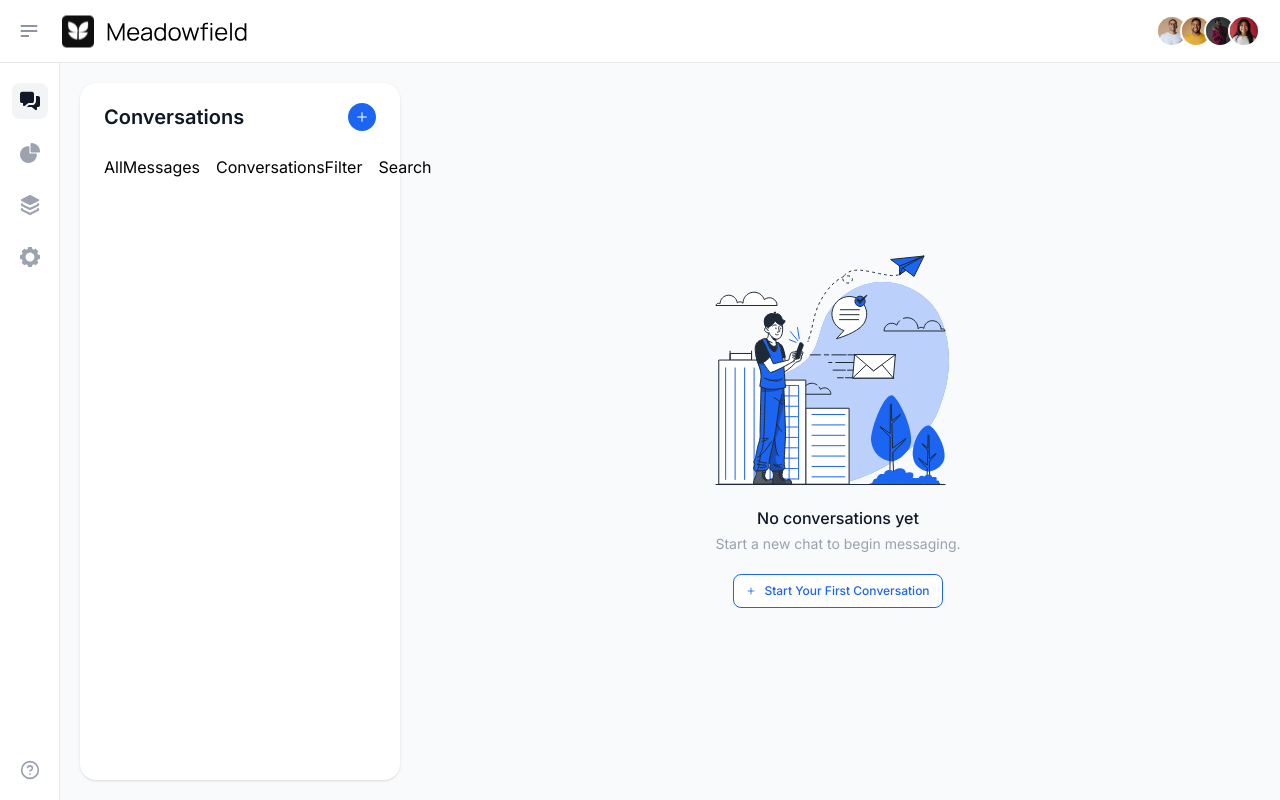
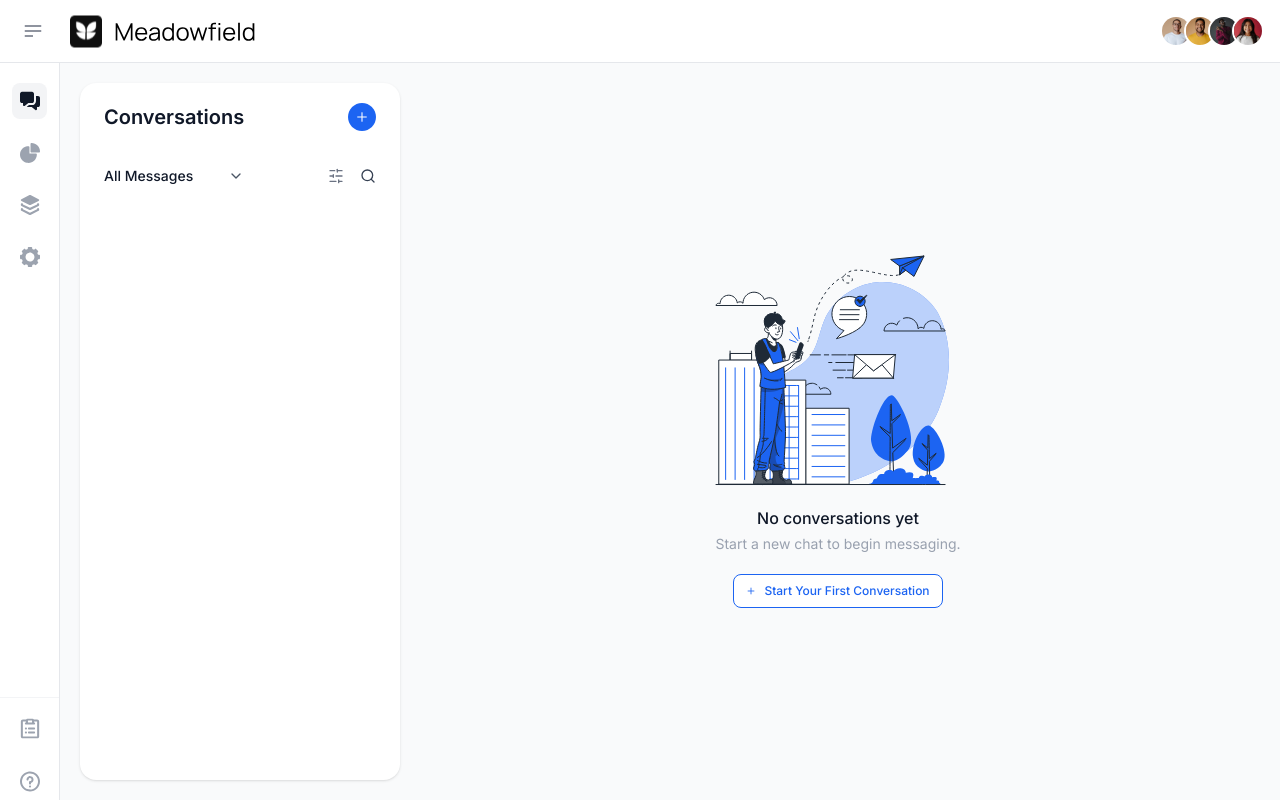
Before and after one commit to asif-zulfiqar/arnio-saas, a Next.js app: page / in a window 1280 px wide. Built offline with nearby package versions, Linux system fonts and the light colour scheme.

Commit message:
fix: sidebar updated

```diff
--- a/app/(protected)/(user)/layout.js
+++ b/app/(protected)/(user)/layout.js
@@ -1,18 +1,22 @@
-import Header from "@/components/layout/Header"
-import LeftSidebar from "@/components/layout/LeftSidebar"
+"use client";
+import Header from "@/components/layout/Header";
+import LeftSidebar from "@/components/layout/LeftSidebar";
+import { useState } from "react";
 
-const UserLayout = ({children}) => {
+const UserLayout = ({ children }) => {
+  const [isSidebarOpen, setIsSidebarOpen] = useState(false);
+
+  const handleToggle = () => setIsSidebarOpen((s) => !s);
+
   return (
     <main className="min-h-screen min-w-screen bg-[#F9FAFB] flex flex-col">
-      <Header />
+      <Header isSidebarOpen={isSidebarOpen} onToggle={handleToggle} />
       <section className="flex flex-1">
-        <LeftSidebar />
-        <section className="flex-1 p-5">
-            {children}
-        </section>
+        <LeftSidebar isOpen={isSidebarOpen} />
+        <section className="flex-1 p-5">{children}</section>
       </section>
     </main>
-  )
-}
+  );
+};
 
-export default UserLayout
+export default UserLayout;
--- /dev/null
+++ b/app/assets/svgs/sidebar/DocsIcon.jsx
@@ -0,0 +1,46 @@
+const DocsIcon = ({ active }) => {
+  return (
+    <svg
+      width="20"
+      height="21"
+      viewBox="0 0 20 21"
+      fill="none"
+      xmlns="http://www.w3.org/2000/svg"
+    >
+      <g clipPath="url(#clip0_592_10324)">
+        <path
+          d="M17.1295 1.5H13.7908C13.6135 1.19696 13.3581 0.945042 13.0502 0.769523C12.7424 0.594003 12.3929 0.501054 12.037 0.5H7.96288C7.6069 0.501054 7.25746 0.594003 6.94962 0.769523C6.64177 0.945042 6.38636 1.19696 6.20899 1.5H2.87029C2.33003 1.5 1.8119 1.71071 1.42989 2.08579C1.04787 2.46086 0.833252 2.96957 0.833252 3.5V18.5C0.833252 19.0304 1.04787 19.5391 1.42989 19.9142C1.8119 20.2893 2.33003 20.5 2.87029 20.5H17.1295C17.6698 20.5 18.1879 20.2893 18.57 19.9142C18.952 19.5391 19.1666 19.0304 19.1666 18.5V3.5C19.1666 2.96957 18.952 2.46086 18.57 2.08579C18.1879 1.71071 17.6698 1.5 17.1295 1.5ZM12.037 2.5V4.5H7.96288V2.5H12.037ZM17.1295 18.5H2.87029V3.5H5.92584V4.5C5.65572 4.5 5.39665 4.60536 5.20564 4.79289C5.01463 4.98043 4.90733 5.23478 4.90733 5.5C4.90733 5.76522 5.01463 6.01957 5.20564 6.20711C5.39665 6.39464 5.65572 6.5 5.92584 6.5H14.074C14.3441 6.5 14.6032 6.39464 14.7942 6.20711C14.9852 6.01957 15.0925 5.76522 15.0925 5.5C15.0925 5.23478 14.9852 4.98043 14.7942 4.79289C14.6032 4.60536 14.3441 4.5 14.074 4.5V3.5H17.1295V18.5Z"
+          fill={active ? "#111928" : "#9CA3AF"}
+        />
+        <path
+          d="M14.074 9.5H8.9814C8.71127 9.5 8.45221 9.60536 8.2612 9.79289C8.07019 9.98043 7.96288 10.2348 7.96288 10.5C7.96288 10.7652 8.07019 11.0196 8.2612 11.2071C8.45221 11.3946 8.71127 11.5 8.9814 11.5H14.074C14.3441 11.5 14.6032 11.3946 14.7942 11.2071C14.9852 11.0196 15.0925 10.7652 15.0925 10.5C15.0925 10.2348 14.9852 9.98043 14.7942 9.79289C14.6032 9.60536 14.3441 9.5 14.074 9.5Z"
+          fill={active ? "#111928" : "#9CA3AF"}
+        />
+        <path
+          d="M14.074 13.5H8.9814C8.71127 13.5 8.45221 13.6054 8.2612 13.7929C8.07019 13.9804 7.96288 14.2348 7.96288 14.5C7.96288 14.7652 8.07019 15.0196 8.2612 15.2071C8.45221 15.3946 8.71127 15.5 8.9814 15.5H14.074C14.3441 15.5 14.6032 15.3946 14.7942 15.2071C14.9852 15.0196 15.0925 14.7652 15.0925 14.5C15.0925 14.2348 14.9852 13.9804 14.7942 13.7929C14.6032 13.6054 14.3441 13.5 14.074 13.5Z"
+          fill={active ? "#111928" : "#9CA3AF"}
+        />
+        <path
+          d="M5.92584 11.5C6.48836 11.5 6.94436 11.0523 6.94436 10.5C6.94436 9.94771 6.48836 9.5 5.92584 9.5C5.36333 9.5 4.90733 9.94771 4.90733 10.5C4.90733 11.0523 5.36333 11.5 5.92584 11.5Z"
+          fill={active ? "#111928" : "#9CA3AF"}
+        />
+        <path
+          d="M5.92584 15.5C6.48836 15.5 6.94436 15.0523 6.94436 14.5C6.94436 13.9477 6.48836 13.5 5.92584 13.5C5.36333 13.5 4.90733 13.9477 4.90733 14.5C4.90733 15.0523 5.36333 15.5 5.92584 15.5Z"
+          fill={active ? "#111928" : "#9CA3AF"}
+        />
+      </g>
+      <defs>
+        <clipPath id="clip0_592_10324">
+          <rect
+            width="20"
+            height="20"
+            fill="white"
+            transform="translate(0 0.5)"
+          />
+        </clipPath>
+      </defs>
+    </svg>
+  );
+};
+
+export default DocsIcon;
--- /dev/null
+++ b/app/assets/svgs/sidebar/HelpIcon.jsx
@@ -0,0 +1,26 @@
+const HelpIcon = ({ active }) => {
+  return (
+    <svg
+      width="20"
+      height="21"
+      viewBox="0 0 20 21"
+      fill="none"
+      xmlns="http://www.w3.org/2000/svg"
+    >
+      <path
+        d="M10 20.5C8.02219 20.5 6.08879 19.9135 4.4443 18.8147C2.79981 17.7159 1.51809 16.1541 0.761209 14.3268C0.00433284 12.4996 -0.1937 10.4889 0.192152 8.5491C0.578004 6.60929 1.53041 4.82746 2.92894 3.42894C4.32746 2.03041 6.10929 1.078 8.0491 0.692152C9.98891 0.3063 11.9996 0.504333 13.8268 1.26121C15.6541 2.01809 17.2159 3.29981 18.3147 4.9443C19.4135 6.58879 20 8.52219 20 10.5C19.9971 13.1513 18.9426 15.6931 17.0679 17.5679C15.1931 19.4426 12.6513 20.4971 10 20.5ZM10 2.5C8.41775 2.5 6.87103 2.9692 5.55544 3.84825C4.23985 4.7273 3.21447 5.97673 2.60897 7.43854C2.00347 8.90034 1.84504 10.5089 2.15372 12.0607C2.4624 13.6126 3.22433 15.038 4.34315 16.1569C5.46197 17.2757 6.88743 18.0376 8.43928 18.3463C9.99113 18.655 11.5997 18.4965 13.0615 17.891C14.5233 17.2855 15.7727 16.2602 16.6518 14.9446C17.5308 13.629 18 12.0823 18 10.5C17.9976 8.379 17.154 6.34555 15.6542 4.84578C14.1544 3.34601 12.121 2.50239 10 2.5Z"
+        fill={active ? "#111928" : "#9CA3AF"}
+      />
+      <path
+        d="M10 13.5C9.73479 13.5 9.48043 13.3946 9.2929 13.2071C9.10536 13.0196 9 12.7652 9 12.5V11.082C8.99999 10.9473 9.02718 10.8141 9.07994 10.6902C9.13269 10.5663 9.20992 10.4543 9.307 10.361C9.40334 10.2671 9.51793 10.194 9.64366 10.1462C9.7694 10.0984 9.90362 10.0769 10.038 10.083C10.2313 10.09 10.4241 10.0579 10.6047 9.98854C10.7853 9.91921 10.95 9.81409 11.089 9.67951C11.228 9.54493 11.3383 9.38365 11.4134 9.20537C11.4885 9.02708 11.5268 8.83546 11.526 8.642C11.5414 8.24418 11.3981 7.85654 11.1277 7.56435C10.8572 7.27217 10.4818 7.09939 10.084 7.084C9.68618 7.06862 9.29854 7.2119 9.00635 7.48233C8.71417 7.75276 8.54139 8.12818 8.526 8.526C8.52284 8.65777 8.49329 8.78757 8.43909 8.90773C8.3849 9.02788 8.30717 9.13595 8.21049 9.22554C8.11381 9.31514 8.00015 9.38443 7.87623 9.42934C7.7523 9.47425 7.62063 9.49386 7.489 9.487C7.22425 9.47659 6.97446 9.36154 6.79446 9.16711C6.61447 8.97268 6.519 8.71477 6.529 8.45C6.55739 7.80695 6.76257 7.18418 7.12196 6.65017C7.48136 6.11617 7.98105 5.69162 8.5661 5.4232C9.15115 5.15479 9.79888 5.05291 10.4381 5.12877C11.0773 5.20463 11.6832 5.45529 12.1891 5.85318C12.6951 6.25108 13.0816 6.7808 13.306 7.38409C13.5304 7.98738 13.5841 8.64087 13.4612 9.27271C13.3383 9.90454 13.0435 10.4903 12.6093 10.9654C12.1751 11.4406 11.6182 11.7868 11 11.966V12.5C11 12.7652 10.8946 13.0196 10.7071 13.2071C10.5196 13.3946 10.2652 13.5 10 13.5Z"
+        fill={active ? "#111928" : "#9CA3AF"}
+      />
+      <path
+        d="M10 16.5C10.5523 16.5 11 16.0523 11 15.5C11 14.9477 10.5523 14.5 10 14.5C9.44772 14.5 9 14.9477 9 15.5C9 16.0523 9.44772 16.5 10 16.5Z"
+        fill={active ? "#111928" : "#9CA3AF"}
+      />
+    </svg>
+  );
+};
+
+export default HelpIcon;
--- a/components/conversations/AllMessages.jsx
+++ b/components/conversations/AllMessages.jsx
@@ -1,5 +1,27 @@
+import Dropdown from "../global/small/Dropdown";
+
+const options = [
+  { value: "all", option: "All Messages" },
+  { value: "unread", option: "Unread" },
+  { value: "pinned", option: "Pinned" },
+];
+
 const AllMessages = () => {
-  return <div>AllMessages</div>;
+  const handleSelect = (value) => {
+    console.log("Selected option:", value);
+  };
+  return (
+    <Dropdown
+      defaultText="All Messages"
+      options={options}
+      onSelect={handleSelect}
+      width="140px"
+      bgColor="bg-transparent"
+      border="border-transparent"
+      color="text-gray-900"
+      cn="!mt-0 !px-0"
+    />
+  );
 };
 
 export default AllMessages;
--- a/components/conversations/ConversationsFilter.jsx
+++ b/components/conversations/ConversationsFilter.jsx
@@ -1,5 +1,11 @@
+import { SlidersHorizontal } from "lucide-react";
+
 const ConversationsFilter = () => {
-  return <div>ConversationsFilter</div>;
+  return (
+    <div>
+      <SlidersHorizontal className="size-4 text-gray-500 hover:text-primary/80 cursor-pointer" />
+    </div>
+  );
 };
 
 export default ConversationsFilter;
--- a/components/conversations/Search.jsx
+++ b/components/conversations/Search.jsx
@@ -1,5 +1,11 @@
+import { SearchIcon } from "lucide-react";
+
 const Search = () => {
-  return <div>Search</div>;
+  return (
+    <div>
+      <SearchIcon className="size-4 text-gray-700" />
+    </div>
+  );
 };
 
 export default Search;
--- a/components/global/small/Dropdown.jsx
+++ b/components/global/small/Dropdown.jsx
@@ -9,6 +9,10 @@ const Dropdown = ({
   initialValue,
   width,
   label,
+  color,
+  border,
+  bgColor,
+  cn,
 }) => {
   const [isOpen, setIsOpen] = useState(false);
   const [selected, setSelected] = useState(null);
@@ -41,13 +45,19 @@ const Dropdown = ({
       <label className="text-sm font-medium text-gray-900">{label}</label>
       <button
         type="button"
-        className="mt-2 outline-none px-4 h-[42px] border border-gray-300 bg-gray-50 rounded-lg w-full text-sm text-gray-900 focus:border-primary focus:ring-1 focus:ring-primary flex justify-between items-center"
+        className={`outline-none px-4 h-[42px] ${
+          border ? border : "border border-gray-300"
+        } ${
+          bgColor
+            ? bgColor
+            : "bg-gray-50 focus:border-primary focus:ring-1 focus:ring-primary"
+        } rounded-lg w-full text-sm text-gray-900 font-medium flex justify-between items-center ${cn}`}
         onClick={() => setIsOpen(!isOpen)}
         style={{ width: width || "100%" }}
       >
         <span
           className={`text-sm font-[500] ${
-            selected ? "text-gray-900" : "text-gray-500"
+            selected ? "text-gray-900" : color || "text-gray-500"
           }`}
         >
           {selected ? selected.option : defaultText}
@@ -57,22 +67,20 @@ const Dropdown = ({
             isOpen ? "rotate-180" : "rotate-0"
           }`}
         >
-          <ChevronDown className="size-4 text-gray-500" />
+          <ChevronDown className="size-4 text-gray-600" />
         </div>
       </button>
       {isOpen && (
         <ul
-          className="absolute z-10 h-fit rounded-lg shadow-md cursor-pointer border-[1px] border-[#54545433] mt-1 bg-white"
+          className="absolute z-10 h-fit rounded-lg shadow-md cursor-pointer mt-1 bg-white"
           style={{ width: width || "100%" }}
         >
           {options.map((option, index) => (
             <li
               key={index}
-              className={`px-4 py-2 text-sm text-gray-700 cursor-pointer hover:bg-primary hover:text-white ${
-                selected?.value === option.value
-                  ? "bg-gray-100 font-medium"
-                  : ""
-              } ${index === 0 ? "hover:rounded-t-lg" : ""}
+              className={`px-4 py-2 text-sm text-gray-700 cursor-pointer hover:bg-gray-50 ${
+                index === 0 ? "hover:rounded-t-lg" : ""
+              }
                 ${index === options.length - 1 ? "hover:rounded-b-lg" : ""}`}
               onClick={() => selectHandler(option)}
             >
--- a/components/layout/Header.jsx
+++ b/components/layout/Header.jsx
@@ -6,10 +6,16 @@ const userImages = [
   "/images/user4.jpg",
 ];
 
-const Header = () => {
+const Header = ({ onToggle, isSidebarOpen }) => {
   return (
-    <header className="flex items-center justify-between bg-white px-4 lg:px-5 h-[63px] border-b border-[#E5E7EB]">
-      <div className="flex items-center gap-5 lg:gap-6">
+    <header className="flex items-center justify-between bg-white px-4 h-[63px] border-b border-[#E5E7EB]">
+      <div className="flex items-center gap-5">
+        <button
+          onClick={onToggle}
+          aria-expanded={isSidebarOpen}
+          aria-label={isSidebarOpen ? "Close sidebar" : "Open sidebar"}
+          className="p-2 rounded-md hover:bg-gray-100 focus:outline-none"
+        >
           <Image
             src="/svgs/hambarger.svg"
             alt="hambarger"
@@ -17,6 +23,7 @@ const Header = () => {
             height={11}
             className="cursor-pointer"
           />
+        </button>
         <Image src="/svgs/logo.svg" alt="logo" width={187} height={36} />
       </div>
       <div className="flex items-center">
--- a/components/layout/LeftSidebar.jsx
+++ b/components/layout/LeftSidebar.jsx
@@ -2,12 +2,15 @@
 import {
   AnalyticsIcon,
   ConversationIcon,
+  DocsIcon,
+  HelpIcon,
   IntegrationsIcon,
   SettingsIcon,
 } from "@/app/assets/svgs/icons";
 import { CircleQuestionMark } from "lucide-react";
 import Link from "next/link";
 import { usePathname } from "next/navigation";
+import { motion } from "framer-motion";
 import React from "react";
 
 const pages = [
@@ -33,12 +36,35 @@ const pages = [
   },
 ];
 
-const LeftSidebar = () => {
+const otherPages = [
+  { name: "Docs", icon: <DocsIcon />, url: "#" },
+  { name: "Help and first steps", icon: <HelpIcon />, url: "#" },
+];
+
+const variants = {
+  expanded: {
+    width: 250,
+    transition: { type: "spring", stiffness: 300, damping: 30 },
+  },
+  collapsed: {
+    width: 60,
+    transition: { type: "spring", stiffness: 300, damping: 30 },
+  },
+};
+
+const LeftSidebar = ({ isOpen }) => {
   const pathname = usePathname();
-  console.log("Current Pathname:", pathname);
+
   return (
-    <aside className="w-[60px] bg-white border-r border-[#E5E7EB] py-5 px-3 flex flex-col items-center justify-between">
-      <div className="flex flex-col items-center gap-4">
+    <motion.aside
+      className="bg-white border-r border-[#E5E7EB] flex flex-col items-center justify-between"
+      animate={isOpen ? "expanded" : "collapsed"}
+      variants={variants}
+      initial={false}
+      style={{ minWidth: 60, maxWidth: 250 }}
+      aria-expanded={isOpen}
+    >
+      <div className="flex flex-col items-center gap-4 w-full mt-5 px-3">
         {pages.map((page, i) => (
           <LinkItem
             key={i}
@@ -46,25 +72,43 @@ const LeftSidebar = () => {
             icon={page.icon}
             url={page.url}
             active={pathname === page.url}
+            expanded={isOpen}
           />
         ))}
       </div>
-      <CircleQuestionMark className="size-5 text-gray-400 cursor-pointer" />
-    </aside>
+      <div className="flex flex-col items-center gap-4 w-full border-t border-gray-100 pt-3 px-3">
+        {otherPages.map((page, i) => (
+          <LinkItem
+            key={i}
+            name={page.name}
+            icon={page.icon}
+            url={page.url}
+            active={false}
+            expanded={isOpen}
+          />
+        ))}
+      </div>
+    </motion.aside>
   );
 };
 
 export default LeftSidebar;
 
-const LinkItem = ({ name, icon, url, active }) => {
+const LinkItem = ({ name, icon, url, active, expanded }) => {
   return (
     <Link
       href={url}
-      className={`p-2 rounded-lg hover:bg-gray-100 transition-all duration-150 ${
-        active ? "bg-gray-100" : "bg-transparent"
+      className={`flex items-center gap-3 w-full p-2 rounded-lg hover:bg-gray-100 transition-all duration-150
+        ${active ? "bg-gray-100" : "bg-transparent"} ${
+        expanded ? "justify-start px-3" : "justify-center"
       }`}
     >
-      {React.cloneElement(icon, { active })}
+      <div className="min-w-5">{React.cloneElement(icon, { active })}</div>
+      {expanded && (
+        <span className="text-base font-medium text-gray-900 whitespace-nowrap overflow-hidden truncate">
+          {name}
+        </span>
+      )}
     </Link>
   );
 };
```
Also changed, not shown: app/assets/svgs/icons.js (+16 -6 lines). Lines whose indentation alone changed are shown as unchanged.
